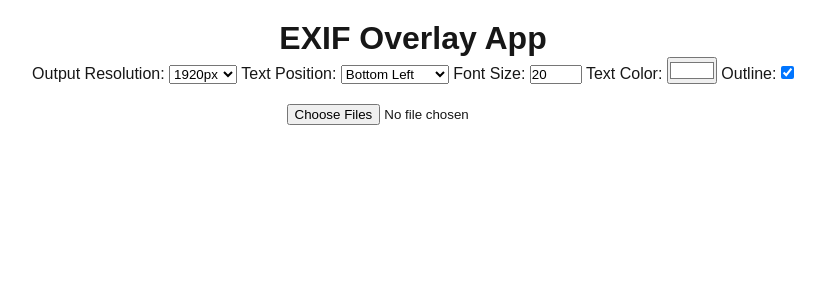
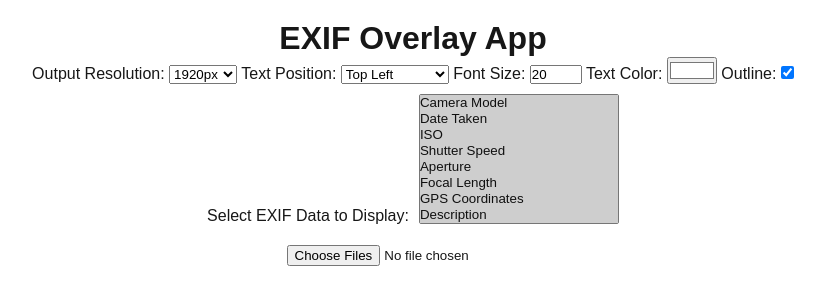
Before and after one commit to richardcraig1976/exif-overlay-app, a Next.js app: page / in a window 1280 px wide. Shown: the top 304 px of the page, without its empty margins (227-1052 px from the left). Built offline with nearby package versions, Linux system fonts and the light colour scheme.

Commit message:
add option to choose items to display

```diff
--- a/pages/index.js
+++ b/pages/index.js
@@ -6,10 +6,14 @@ import { saveAs } from "file-saver";
 export default function Home() {
   const [images, setImages] = useState([]);
   const [resolution, setResolution] = useState(1920);
-  const [textPosition, setTextPosition] = useState("bottom-left");
+  const [textPosition, setTextPosition] = useState("top-left");
   const [fontSize, setFontSize] = useState(20);
   const [textColor, setTextColor] = useState("#FFFFFF");
   const [showOutline, setShowOutline] = useState(true);
+  const [selectedExifFields, setSelectedExifFields] = useState([
+    "camera", "date", "iso", "shutter", "aperture", "focal", "gps", "description"
+  ]); // Default: Show all fields
+
   const canvasRefs = useRef({});
 
   const handleImageUpload = async (event) => {
@@ -54,7 +58,7 @@ export default function Home() {
         drawImageWithText(image, canvasRefs.current[image.url]);
       }
     });
-  }, [images, resolution, textPosition, fontSize, textColor, showOutline]);
+  }, [images, resolution, textPosition, fontSize, textColor, showOutline, selectedExifFields]);
 
   const drawImageWithText = (image, canvas) => {
     const ctx = canvas.getContext("2d");
@@ -78,15 +82,19 @@ export default function Home() {
       ctx.strokeStyle = "black";
       ctx.lineWidth = 3;
 
-      const textLines = [
-        `Camera: ${image.exifData.camera}`,
-        `Date: ${image.exifData.date}`,
-        `ISO: ${image.exifData.iso}`,
-        `Shutter: ${image.exifData.shutter}`,
-        `Aperture: ${image.exifData.aperture}`,
-        `Focal Length: ${image.exifData.focal}`,
-        `Desc: ${image.exifData.description}`
-      ];
+      const allExifData = {
+        camera: `Camera: ${image.exifData.camera}`,
+        date: `Date: ${image.exifData.date}`,
+        iso: `ISO: ${image.exifData.iso}`,
+        shutter: `Shutter: ${image.exifData.shutter}`,
+        aperture: `Aperture: ${image.exifData.aperture}`,
+        focal: `Focal Length: ${image.exifData.focal}`,
+        gps: `GPS: ${image.exifData.gps}`,
+        description: `Description: ${image.exifData.description}`,
+      };
+
+      // Only show selected fields
+      const textLines = selectedExifFields.map(field => allExifData[field]);
 
       const padding = 20;
       let x, y;
@@ -110,7 +118,7 @@ export default function Home() {
           y = newHeight - (textLines.length * (fontSize + 5));
           break;
         case "bottom-center":
-          x = (newWidth - maxTextWidth) / 2; // Center the text horizontally
+          x = (newWidth - maxTextWidth) / 2;
           y = newHeight - (textLines.length * (fontSize + 5));
           break;
         default:
@@ -124,6 +132,8 @@ export default function Home() {
       });
     };
   };
+
+
 
   const downloadAllImages = async () => {
     const zip = new JSZip();
@@ -172,6 +182,29 @@ export default function Home() {
         <label> Outline: </label>
         <input type="checkbox" checked={showOutline} onChange={() => setShowOutline(!showOutline)} />
       </div>
+
+      <div style={{ marginTop: "10px" }}>
+        <label >Select EXIF Data to Display:</label>
+        <select
+          multiple
+          value={selectedExifFields}
+          onChange={(e) => {
+            const selectedOptions = Array.from(e.target.selectedOptions, (option) => option.value);
+            setSelectedExifFields(selectedOptions);
+          }}
+          style={{ width: "200px", height: "130px", marginLeft: "10px" }}
+        >
+          <option value="camera">Camera Model</option>
+          <option value="date">Date Taken</option>
+          <option value="iso">ISO</option>
+          <option value="shutter">Shutter Speed</option>
+          <option value="aperture">Aperture</option>
+          <option value="focal">Focal Length</option>
+          <option value="gps">GPS Coordinates</option>
+          <option value="description">Description</option>
+        </select>
+      </div>
+
 
       <input type="file" accept="image/*" multiple onChange={handleImageUpload} style={{ marginTop: "20px" }} />
 
```
